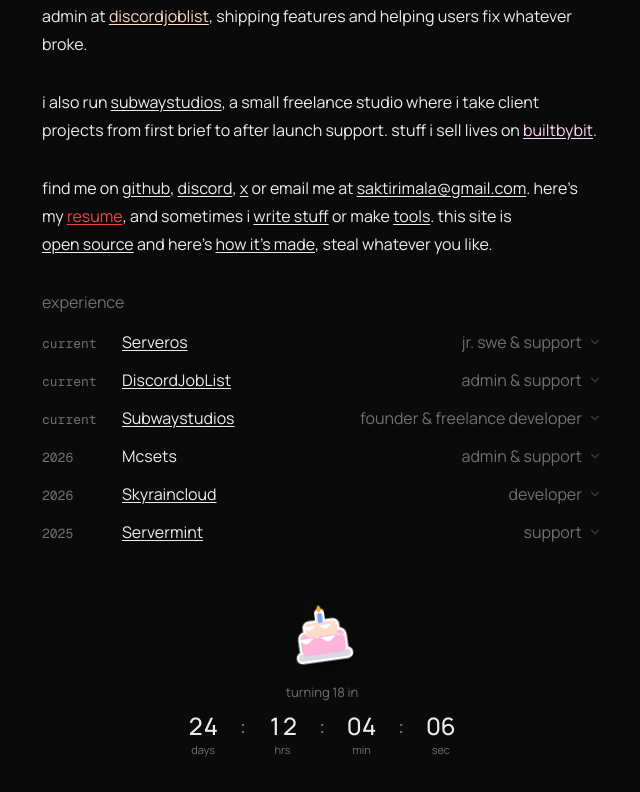
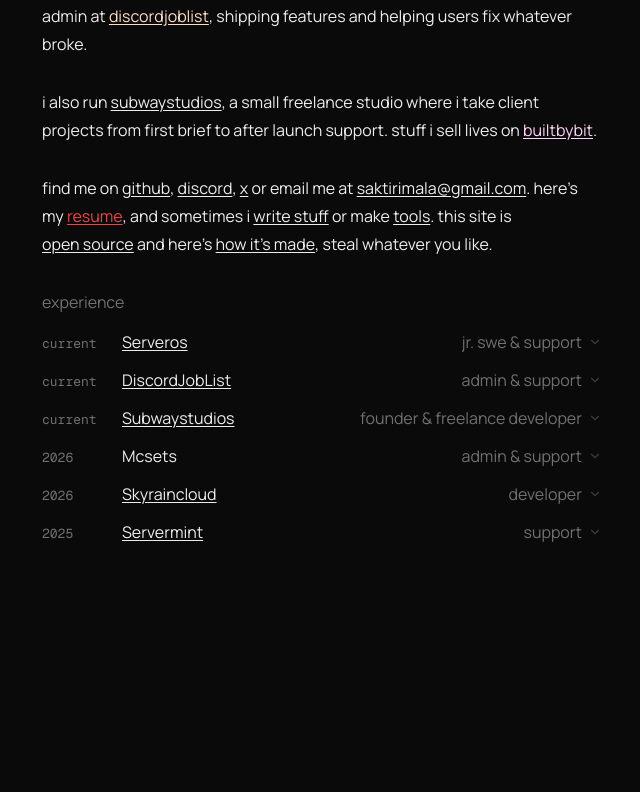
Before and after one commit to wrrfsub/Portfolio, a Next.js app: page / in a window 1280 px wide. Shown: the part 294-1086 px from the top of the page, without its empty margins (318-958 px from the left). After the commit the page ends 986 px from the top, so only its background shows below. Built offline with nearby package versions, Linux system fonts and the light colour scheme.

Commit message:
remove birthday countdown

```diff
--- a/src/app/page.jsx
+++ b/src/app/page.jsx
@@ -8,8 +8,6 @@ import { applyTheme } from '@/lib/theme'
 const npt = new Intl.DateTimeFormat('en-US', { hour: 'numeric', minute: '2-digit', timeZone: 'Asia/Kathmandu' })
 
 const NPT_MS = 345 * 60000
-const bday = (y) => Date.UTC(y, 11, 12) - NPT_MS
-const pad = (n) => String(n).padStart(2, '0')
 
 function confetti(x, y, n = 90) {
   if (matchMedia('(prefers-reduced-motion: reduce)').matches) return
@@ -71,7 +69,7 @@ const TOUR = [
   { sel: '[data-guide="studio"]', text: 'my little freelance studio. need something built? come say hi in the discord.' },
   { sel: '[data-guide="socials"]', text: 'wanna talk? github, discord, email, all right here. resume too.' },
   { sel: '[data-guide="exp"]', text: 'everywhere i\'ve worked. click any row to see what i actually did there.' },
-  { sel: '[data-guide="bday"]', text: 'my birthday countdown. come back on 12 dec, something happens 👀' },
+  { sel: '[data-guide="bday"]', text: "it's my birthday today! pop the balloons and click the cake for confetti 🎉" },
   { sel: '[data-guide="themes"]', text: "not a dark mode fan? pick a theme up here. that's the tour, have fun poking around!" },
 ]
 
@@ -190,16 +188,12 @@ export default function Home() {
   useEffect(() => {
     const force = new URLSearchParams(location.search).has('bday')
     const tick = () => {
-      const t = Date.now()
-      const np = new Date(t + NPT_MS)
-      let y = np.getUTCFullYear()
-      if (force || (np.getUTCMonth() === 11 && np.getUTCDate() === 12)) return setBd((b) => (b?.today ? b : { today: true, age: y - 2008 }))
-      if (bday(y) <= t) y++
-      const sec = Math.floor((bday(y) - t) / 1000)
-      setBd({ age: y - 2008, d: Math.floor(sec / 86400), h: Math.floor(sec / 3600) % 24, m: Math.floor(sec / 60) % 60, s: sec % 60 })
+      const np = new Date(Date.now() + NPT_MS)
+      const today = force || (np.getUTCMonth() === 11 && np.getUTCDate() === 12)
+      setBd((b) => (today ? (b?.today ? b : { today: true, age: np.getUTCFullYear() - 2008 }) : null))
     }
     tick()
-    const id = setInterval(tick, 1000)
+    const id = setInterval(tick, 60000)
     return () => clearInterval(id)
   }, [])
 
@@ -360,7 +354,8 @@ export default function Home() {
           </ul>
         </section>
 
-        <section data-guide="bday" className={`bday mt-6 flex flex-col items-center text-center${bd?.today ? ' party' : ''}`}>
+        {bd?.today && (
+          <section data-guide="bday" className="bday party mt-6 flex flex-col items-center text-center">
             <svg className="sticker" onClick={cakeClick} width="64" height="64" viewBox="0 0 64 64" aria-hidden="true">
               <g stroke="#fff" strokeWidth="5" strokeLinejoin="round" fill="#fff">
                 <rect x="10" y="30" width="44" height="22" rx="5" />
@@ -376,28 +371,10 @@ export default function Home() {
               <rect x="29.5" y="11" width="5" height="10" rx="2" fill="#7fa6ff" />
               <path d="M32 3c3 3 3 6 0 7.5-3-1.5-3-4.5 0-7.5z" fill="#ffb02e" />
             </svg>
-          {bd?.today ? (
-            <>
             <p className="mt-4 text-lg font-medium">it's my birthday, i'm {bd.age} today</p>
             <p className="muted text-[13px]">pop a balloon or two</p>
-            </>
-          ) : (
-            <>
-              <p className="muted mt-3 text-[13px]">turning {bd?.age ?? 18} in</p>
-              <div className="mt-1 flex items-start gap-3 tabular-nums">
-                {[['days', bd?.d], ['hrs', bd?.h], ['min', bd?.m], ['sec', bd?.s]].map(([unit, v], i) => (
-                  <div key={unit} className="contents">
-                    {i > 0 && <span className="muted text-2xl leading-8">:</span>}
-                    <div className="flex w-12 flex-col items-center">
-                      <span className="text-2xl font-medium leading-8">{v === undefined ? '--' : pad(v)}</span>
-                      <span className="muted text-[11px] leading-4">{unit}</span>
-                    </div>
-                  </div>
-                ))}
-              </div>
-            </>
+          </section>
         )}
-        </section>
 
         <div className={`peek${cardOn ? ' on' : ''}`} style={{ left: card?.x ?? 0, top: card?.y ?? 0 }} aria-hidden="true">
           {card && (
```
Lines whose indentation alone changed are shown as unchanged.
